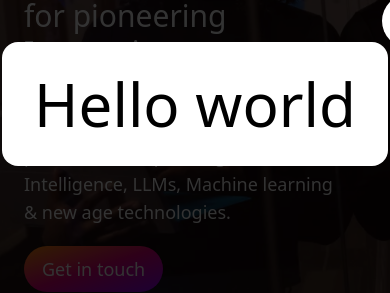
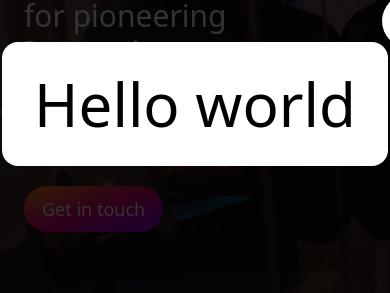
Before and after one commit to sahoonishi/sample-repo, a React (Vite) app: page / in a window 390 px wide. Shown: the part 318-611 px from the top of the page. Built offline with nearby package versions, Linux system fonts and the light colour scheme.

Commit message:
text corrected

```diff
--- a/src/Components/Hero.jsx
+++ b/src/Components/Hero.jsx
@@ -13,7 +13,7 @@ const Hero = () => {
         <p className="md:leading-16 md:tracking-wide font-light">
           Your Trusted <span className="font-medium">AI Development Company <br /> </span> for pioneering Innovation
         </p>
-        <p className="text-lg md:text-2xl mt-4 font-light">
+        <p className="text-sm md:text-2xl mt-4 font-light">
           We empower businesses to create, state of the art digital products and
           platforms incorporating Artificial Intelligence, LLMs, Machine
           learning & new age technologies.
@@ -45,7 +45,7 @@ const Hero = () => {
             <p className="text-sm md:text-xl text-center font-[300] text-gray-400">Team Members</p>
           </div>
         </div>
-      </div>    gh auth login
+      </div>
     </div>
   );
 };
```
